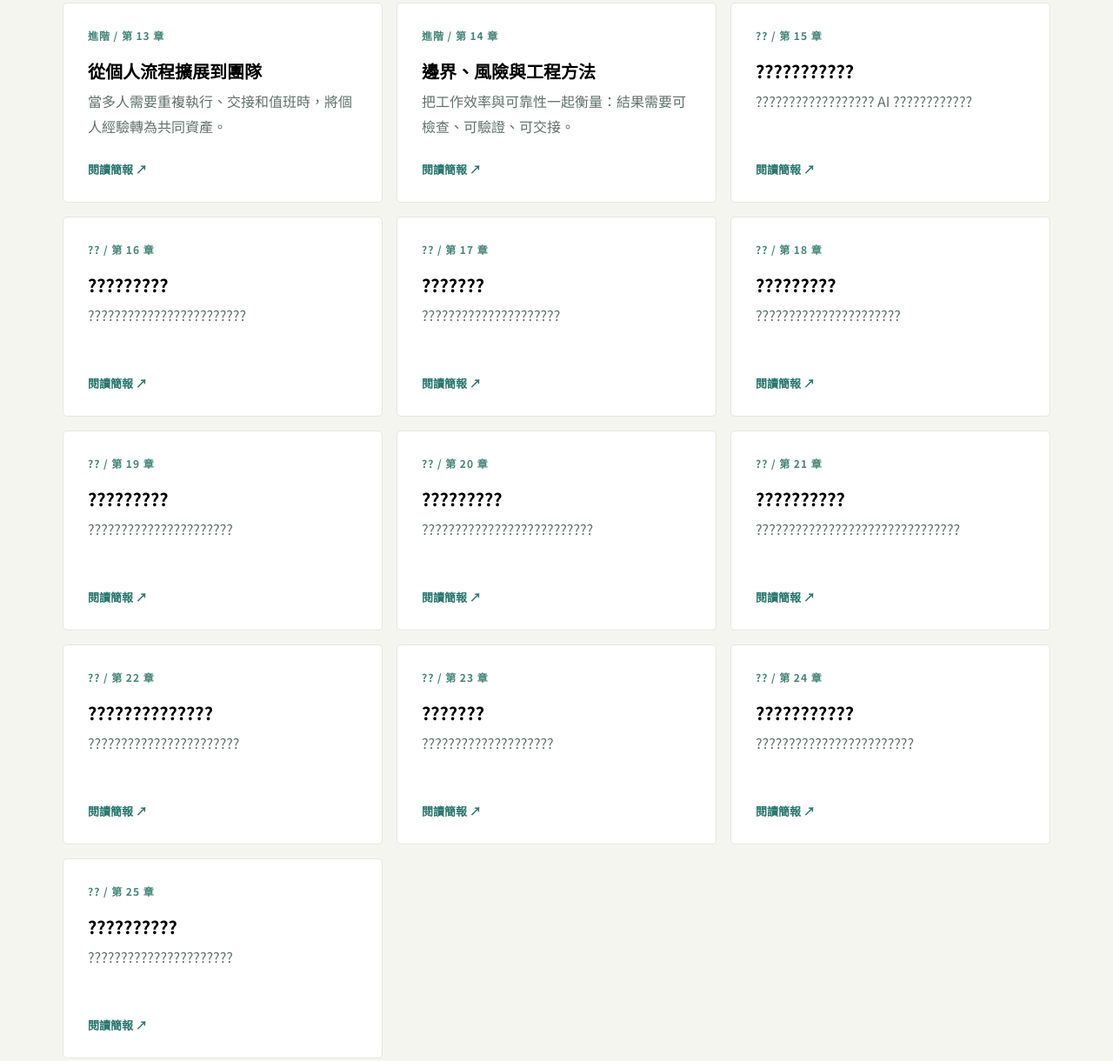
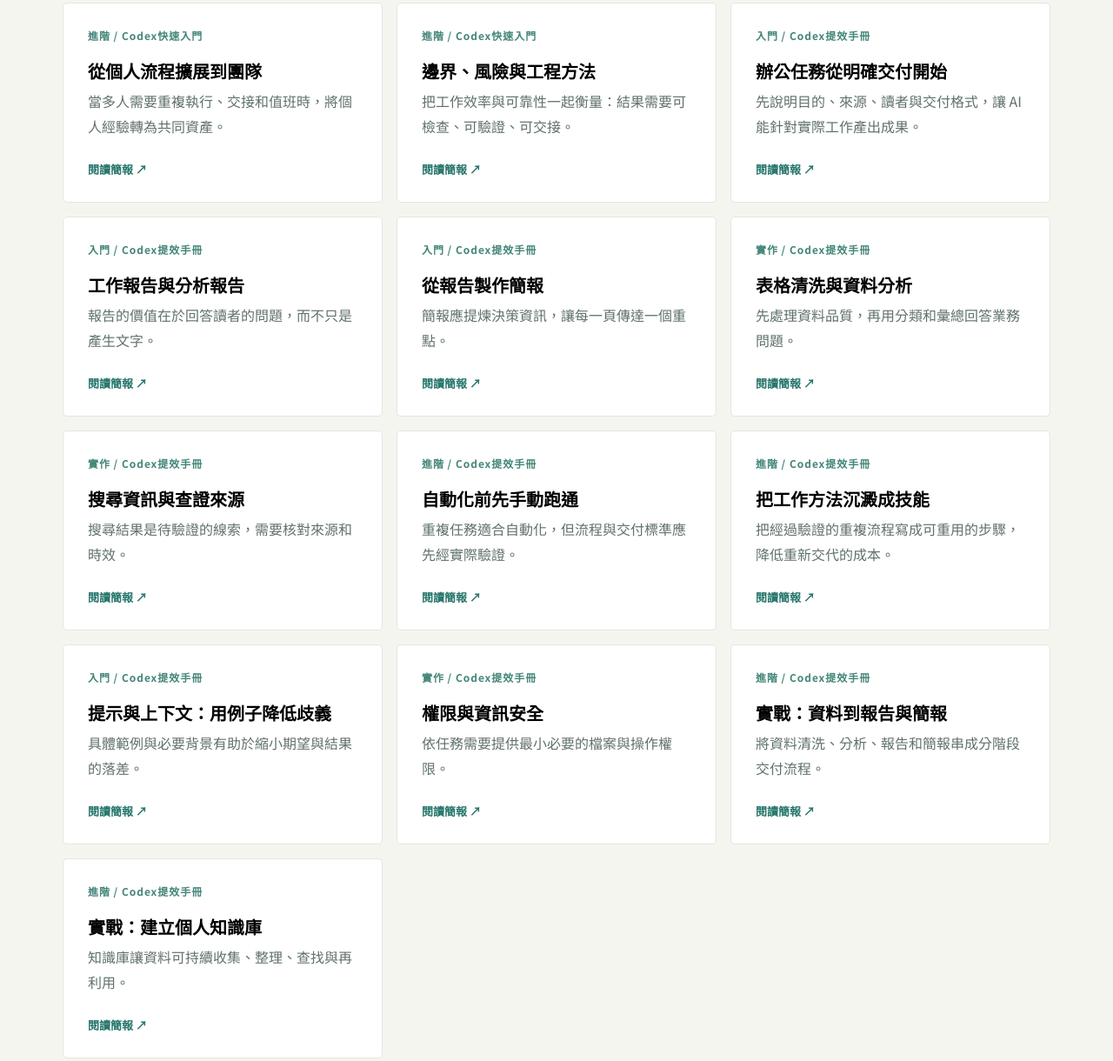
Before and after one commit to davidyeh51/codex-learning, a plain HTML site: page index.html in a window 1280 px wide. Shown: the part 2185-3405 px from the top of the page at 87% size. Drawn offline with Linux system fonts and the light colour scheme.

Commit message:
Fix handbook text and show sources

```diff
--- a/app.js
+++ b/app.js
@@ -15,20 +15,20 @@ const chapters = [
 ['邊界、風險與工程方法','進階','把工作效率與可靠性一起衡量：結果需要可檢查、可驗證、可交接。','為高風險操作配置權限、審查與回復方法，不只依賴提示文字。','持續把成功與失敗轉為規則、測試和可複用流程。']
 ];
 const handbook = [
-['???????????','??','?????????????????? AI ????????????','?????????????????????????????','??????????????????????'],
-['?????????','??','????????????????????????','???????????????????????????','??????????????????????'],
-['???????','??','?????????????????????','????????????????????????????','???????????????????????'],
-['?????????','??','??????????????????????','???????????????????????????','???????????????????????'],
-['?????????','??','??????????????????????','??????????????????????????','????????????????????????'],
-['?????????','??','??????????????????????????','?????????????????????????????','???????????????????????????'],
-['??????????','??','???????????????????????????????','????????????????????????????????','?????????????????????????'],
-['??????????????','??','???????????????????????','????????????????????????????','?????????????????????????'],
-['???????','??','????????????????????','?????????????????????????????','?????????????????????????'],
-['???????????','??','????????????????????????','????????????????????????????','??????????????????????????????'],
-['??????????','??','??????????????????????','??????????????????????????????','???????????????????????????']
+['辦公任務從明確交付開始','入門','先說明目的、來源、讀者與交付格式，讓 AI 能針對實際工作產出成果。','以小任務開始，指定檔案、範圍、輸出位置與完成條件。','開啟成果核對內容、格式及來源，修正後再交付。'],
+['工作報告與分析報告','入門','報告的價值在於回答讀者的問題，而不只是產生文字。','提供背景、資料、受眾及章節要求；區分事實、分析與建議。','逐項核對數字與引用，檢查結論是否由資料支持。'],
+['從報告製作簡報','入門','簡報應提煉決策資訊，讓每一頁傳達一個重點。','交代對象、頁數、時間與結論，再以既有報告為材料。','核對圖表和原始資料、頁面可讀性及敘事順序。'],
+['表格清洗與資料分析','實作','先處理資料品質，再用分類和彙總回答業務問題。','說明欄位、日期格式、去重規則與分類標準，另存清洗結果。','比較清洗前後筆數，抽查分類、空值、公式與彙總。'],
+['搜尋資訊與查證來源','實作','搜尋結果是待驗證的線索，需要核對來源和時效。','定義主題、時間範圍與輸出欄位，蒐集可追溯的來源連結。','交叉核對重要事實、日期與原文，標示尚未確認之處。'],
+['自動化前先手動跑通','進階','重複任務適合自動化，但流程與交付標準應先經實際驗證。','先手動完成一次，確定來源、步驟、時間、結果位置與例外處理。','測試輸出與執行紀錄，定期檢查內容品質及排程是否仍合用。'],
+['把工作方法沉澱成技能','進階','把經過驗證的重複流程寫成可重用的步驟，降低重新交代的成本。','記錄適用情境、輸入、處理步驟、輸出與驗收方式。','用新材料試跑並依結果修訂，避免將過時流程直接套用。'],
+['提示與上下文：用例子降低歧義','入門','具體範例與必要背景有助於縮小期望與結果的落差。','提供期望格式、正反例和限制；複雜工作先拆成可檢查的階段。','檢查輸出是否符合範例及任務目標，針對偏差補充條件。'],
+['權限與資訊安全','實作','依任務需要提供最小必要的檔案與操作權限。','區分讀取、修改及對外操作；涉及敏感資料時先確認可使用範圍。','檢查變更與外部分享對象，保留原始資料和可回復方式。'],
+['實戰：資料到報告與簡報','進階','將資料清洗、分析、報告和簡報串成分階段交付流程。','先理解資料與需求，再清洗彙總、撰寫報告，最後萃取為簡報。','每個階段核對筆數、結論與來源；寄送前確認收件對象和內容。'],
+['實戰：建立個人知識庫','進階','知識庫讓資料可持續收集、整理、查找與再利用。','先規劃分類與索引，匯入少量資料，再把整理流程寫成可重用步驟。','實際搜尋並根據來源製作輸出，檢查索引、連結和更新流程。']
 ];
-chapters.forEach(x=>x.push('Codex?????Harness????'));
-handbook.forEach(x=>{x.push('Codex????');chapters.push(x)});
+
+chapters.forEach(x=>x.push('Codex\u5feb\u901f\u5165\u9580')); handbook.forEach(x=>{x.push('Codex\u63d0\u6548\u624b\u518a');chapters.push(x)});
 const cards=document.querySelector('#cards'),search=document.querySelector('#search'),count=document.querySelector('#count'),empty=document.querySelector('#empty'),dialog=document.querySelector('#deck'); let selected=0,page=0;
-function render(){const q=search.value.trim().toLocaleLowerCase();const found=chapters.map((x,i)=>({x,i})).filter(({x})=>x.join(' ').toLocaleLowerCase().includes(q));cards.replaceChildren();found.forEach(({x,i})=>{const b=document.createElement('button');b.className='card';b.innerHTML=`<span>${x[1]} / 第 ${i+1} 章</span><h3></h3><p></p><strong>閱讀簡報 ↗</strong>`;b.querySelector('h3').textContent=x[0];b.querySelector('p').textContent=x[2];b.onclick=()=>{selected=i;page=0;showSlide();dialog.showModal()};cards.append(b)});count.textContent=`${found.length} 個學習主題`;empty.hidden=found.length>0}
-function showSlide(){const x=chapters[selected], titles=[x[0],'如何運用','如何驗證'];document.querySelector('#progress').textContent=`第 ${selected+1} 章 · ${page+1} / 3`;document.querySelector('#slide-label').textContent=['核心結論','行動方法','驗證與交付'][page];document.querySelector('#slide-title').textContent=titles[page];document.querySelector('#slide-text').textContent=x[page+2];document.querySelector('#prev').disabled=page===0;document.querySelector('#next').disabled=page===2}search.addEventListener('input',render);document.querySelector('#close').onclick=()=>dialog.close();document.querySelector('#prev').onclick=()=>{page--;showSlide()};document.querySelector('#next').onclick=()=>{page++;showSlide()};render();
+function render(){const q=search.value.trim().toLocaleLowerCase();const found=chapters.map((x,i)=>({x,i})).filter(({x})=>x.join(' ').toLocaleLowerCase().includes(q));cards.replaceChildren();found.forEach(({x,i})=>{const b=document.createElement('button');b.className='card';b.innerHTML=`<span>${x[1]} / ${x[5]}</span><h3></h3><p></p><strong>閱讀簡報 ↗</strong>`;b.querySelector('h3').textContent=x[0];b.querySelector('p').textContent=x[2];b.onclick=()=>{selected=i;page=0;showSlide();dialog.showModal()};cards.append(b)});count.textContent=`${found.length} 個學習主題`;empty.hidden=found.length>0}
+function showSlide(){const x=chapters[selected], titles=[x[0],'如何運用','如何驗證'];document.querySelector('#progress').textContent=`${x[5]} · ${page+1} / 3`;document.querySelector('#slide-label').textContent=['核心結論','行動方法','驗證與交付'][page];document.querySelector('#slide-title').textContent=titles[page];document.querySelector('#slide-text').textContent=x[page+2];document.querySelector('#prev').disabled=page===0;document.querySelector('#next').disabled=page===2}search.addEventListener('input',render);document.querySelector('#close').onclick=()=>dialog.close();document.querySelector('#prev').onclick=()=>{page--;showSlide()};document.querySelector('#next').onclick=()=>{page++;showSlide()};render();
```
Also changed, not shown: index.html (+1 -1 lines).
